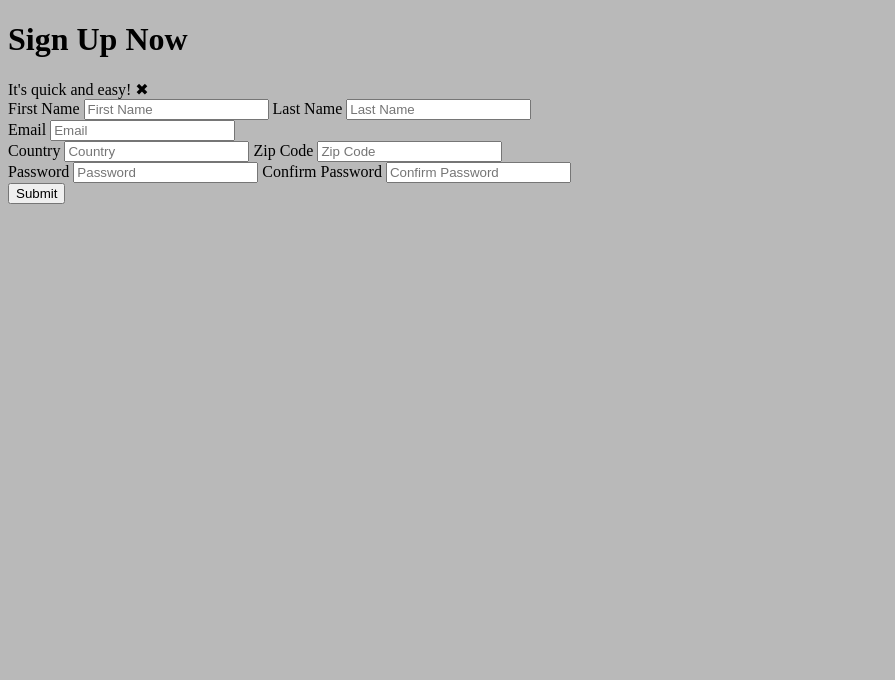
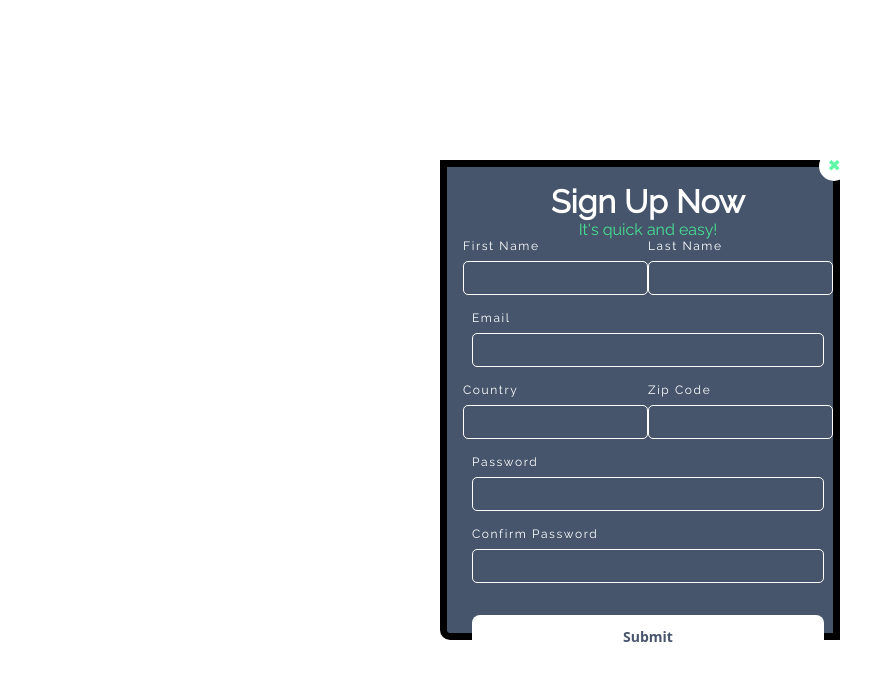
Before and after one commit to niko17x/general-form, a website: page index.html in a window 1280 px wide. Shown: the whole page, without its empty margins (0-895 px from the left). Drawn offline with Linux system fonts and the light colour scheme; a web font is replaced by a local one.

Commit message:
Updated form styling.

```diff
--- a/style.css
+++ b/style.css
@@ -1,7 +1,193 @@
+
 *, *::after, *::before {
   box-sizing: border-box;
+  margin: 0;
+  padding: 0;
+  font-family: 'Raleway';
 }
 
 body {
-  background-color: rgb(185, 185, 185);
+  display: grid;
+  height: 100vh;
+  width: 100vw;
 }
+
+.container {
+  position: relative;
+  display: grid;
+  place-self: center;
+  border: 7px solid black;
+  height: 60vh;
+  width: 25rem;
+  padding: 1rem;
+  border-radius: 0 0 0 10px;
+
+  /* background: linear-gradient(#ffffff, #9198e5); */
+  background: #32425be5;
+}
+
+.form-header {
+  display: grid;
+  justify-content: center;
+  align-self: start;
+  border-radius: 8px;
+}
+
+.form-header h1 {
+  color: white;
+}
+
+.form-header span {
+  color: rgba(69, 247, 152, 0.863);
+}
+
+.form-header span {
+  text-align: center;
+}
+
+.form-header .close {
+  display: flex;
+  align-items: center;
+  justify-content: center;
+  position: absolute;
+  left: 96.4%;
+  bottom: 97%;
+  height: 30px;
+  width: 30px;
+  border: 3px solid white;
+  border-radius: 50%;
+  background: white;
+  transition-duration: 0.2s;
+}
+
+.form-header .close:hover {
+  background: yellow;
+  transform: scale(1.7);
+}
+
+
+.form-body form {
+  display: grid;
+  gap: 1rem;
+}
+
+.row-one,
+.row-three {
+  display: grid;
+  grid-template-columns: 1fr 1fr;
+  width: 100%;
+}
+
+.row-two,
+.row-four {
+  display: grid;
+  width: 100%;
+}
+
+.row-one .first-name,
+.row-one .last-name {
+  display: grid;
+  justify-content: space-evenly;
+}
+
+.row-two .email {
+  display: grid;
+  justify-content: space-evenly;
+}
+
+.row-two input,
+.row-four input {
+  width: 22rem;
+}
+
+.row-three .country,
+.row-three .zip-code {
+  display: grid;
+  justify-content: space-evenly;
+}
+
+.row-four .password,
+.row-four .confirm-password {
+  display: grid;
+  justify-content: space-evenly;
+}
+
+.row-four .confirm-password {
+  margin-top: 1rem;
+}
+
+label {
+  /* visibility: hidden; */
+  color: white;
+  font-size: 0.75rem;
+  letter-spacing: 0.1rem;
+}
+
+input::placeholder {
+  visibility: hidden;
+}
+
+input {
+  /* border: none; */
+  /* border-bottom: 1px solid black; */
+  border: 1px solid white;
+  border-radius: 5px;
+  visibility: visible;
+  height: 1.7rem;
+  padding: 1rem;
+  box-shadow: none;
+  margin-top: 0.5rem;
+  background: #47556C;
+  color: white;
+}
+
+input:focus {
+  outline: none;
+  /* border: 0; */
+  box-shadow: none;
+}
+
+.submit-form-btn {
+  display: flex;
+  justify-content: center;
+  margin-top: 1rem;
+}
+
+
+.submit-btn {
+  background-color: #FFFFFF;
+  border: 0;
+  border-radius: .5rem;
+  color: #47556C;
+  font-family: "Inter var",ui-sans-serif,system-ui,-apple-system,system-ui,"Segoe UI",Roboto,"Helvetica Neue",Arial,"Noto Sans",sans-serif,"Apple Color Emoji","Segoe UI Emoji","Segoe UI Symbol","Noto Color Emoji";
+  font-size: .875rem;
+  font-weight: 600;
+  line-height: 1.25rem;
+  padding: .75rem 1rem;
+  text-align: center;
+  text-decoration: none #D1D5DB solid;
+  text-decoration-thickness: auto;
+  /* box-shadow: 0 1px 3px 0 rgba(0, 0, 0, 0.1), 0 1px 2px 0 rgba(0, 0, 0, 0.06); */
+  cursor: pointer;
+  user-select: none;
+  -webkit-user-select: none;
+  touch-action: manipulation;
+
+  width: 22rem;
+  transition: 200ms;
+}
+
+.submit-btn:hover {
+  background-color: rgb(249,250,251);
+  color: #46E192;
+  transform: scale(1.05);
+}
+
+.submit-btn:focus {
+  outline: 2px solid transparent;
+  outline-offset: 2px;
+}
+
+.submit-btn:focus-visible {
+  box-shadow: none;
+}
```
